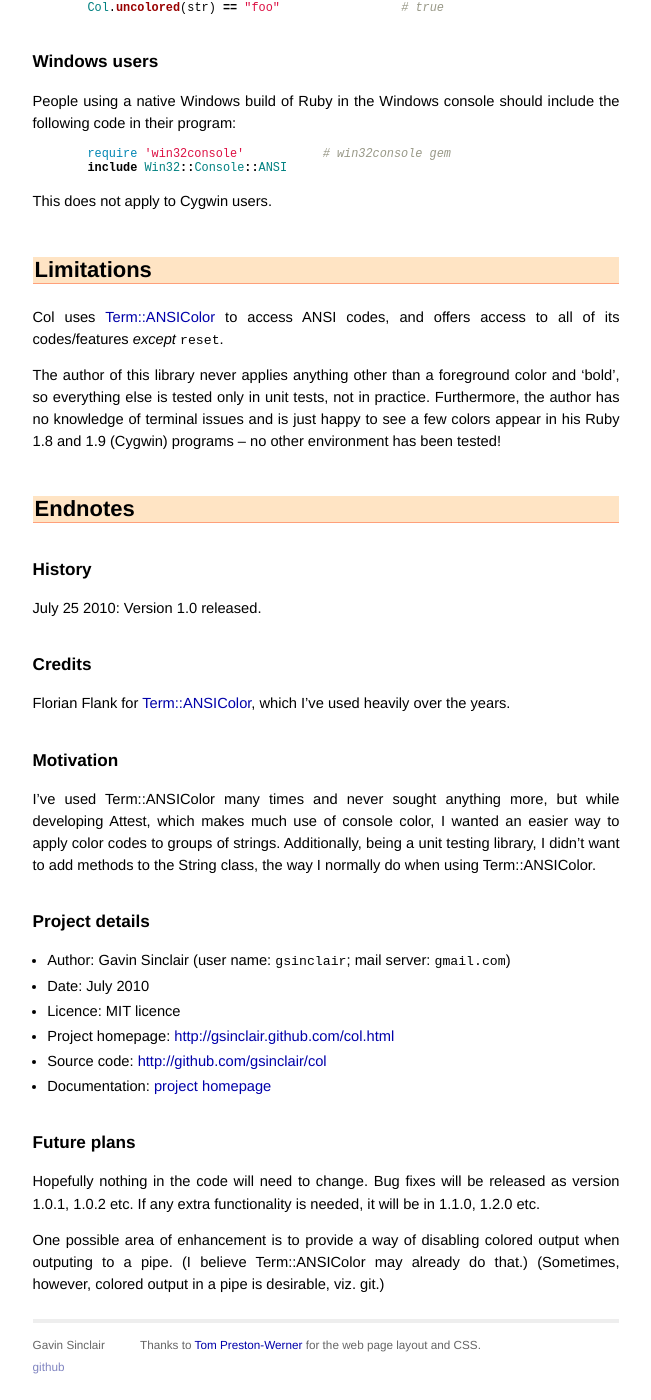
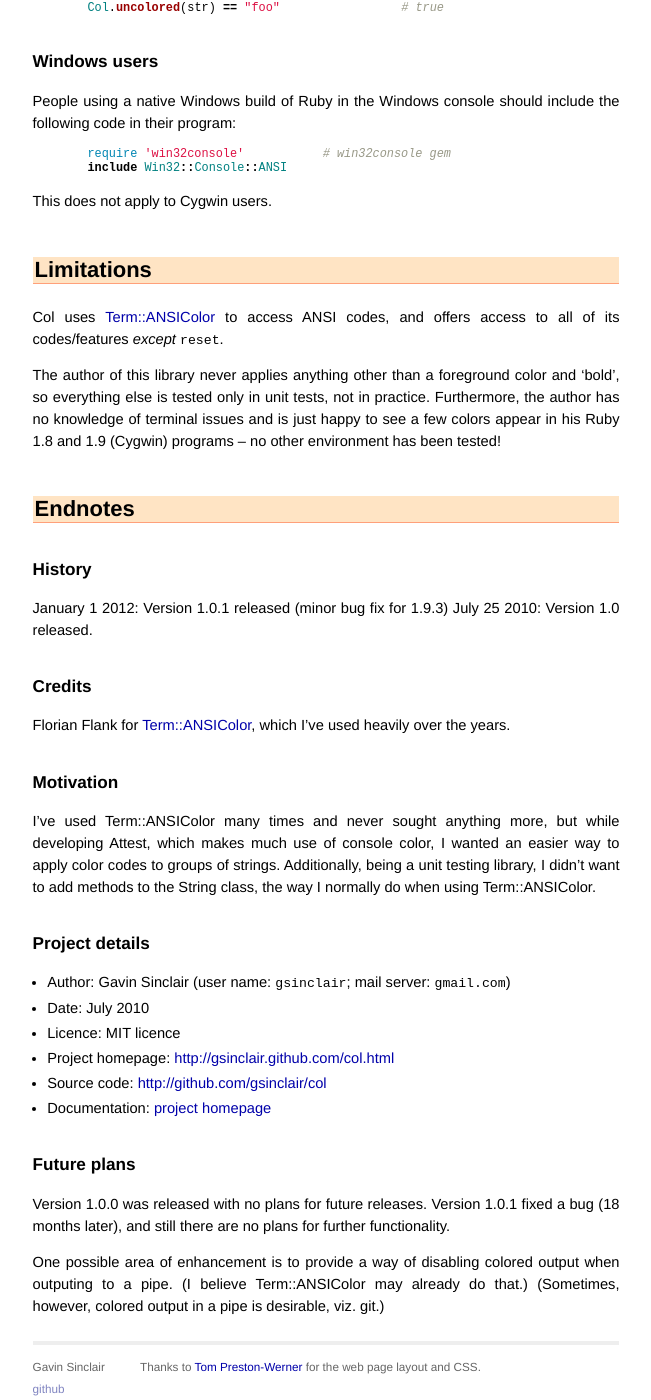
Before and after one commit to gsinclair/gsinclair.github.com, a Jekyll site: the page built from col.markdown, in a window 1280 px wide and 1400 px high, scrolled down 4368 px. Shown: the whole window, without its empty margins (314-965 px from the left). Built offline with Jekyll 4.4.1, drawn with Linux system fonts in a browser that asks for light colours; before the commit the page ends 5746 px from its top, so only the background shows below that.

Commit message:
Col updated to v1.0.1. Slight change to doc page.

```diff
--- a/col.markdown
+++ b/col.markdown
@@ -324,6 +324,7 @@ environment has been tested!
 
 ### History
 
+January 1 2012: Version 1.0.1 released (minor bug fix for 1.9.3)
 July 25 2010: Version 1.0 released.
 
 ### Credits
@@ -352,9 +353,9 @@ when using Term::ANSIColor.
 
 ### Future plans
 
-Hopefully nothing in the code will need to change.  Bug fixes will be released
-as version 1.0.1, 1.0.2 etc.  If any extra functionality is needed, it will be
-in 1.1.0, 1.2.0 etc.
+Version 1.0.0 was released with no plans for future releases.  Version 1.0.1
+fixed a bug (18 months later), and still there are no plans for further
+functionality.
 
 One possible area of enhancement is to provide a way of disabling colored output
 when outputing to a pipe.  (I believe Term::ANSIColor may already do that.)
```
